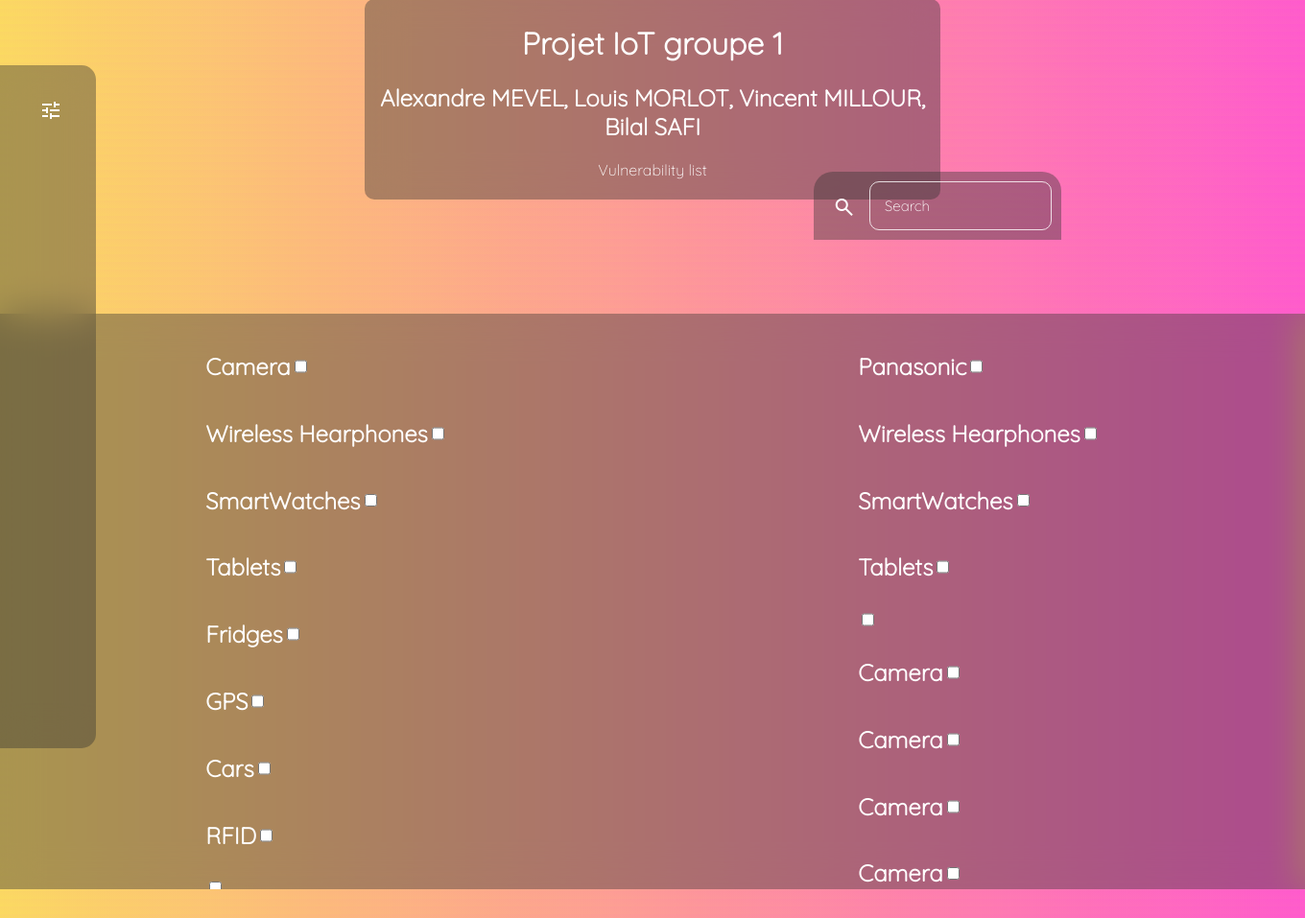
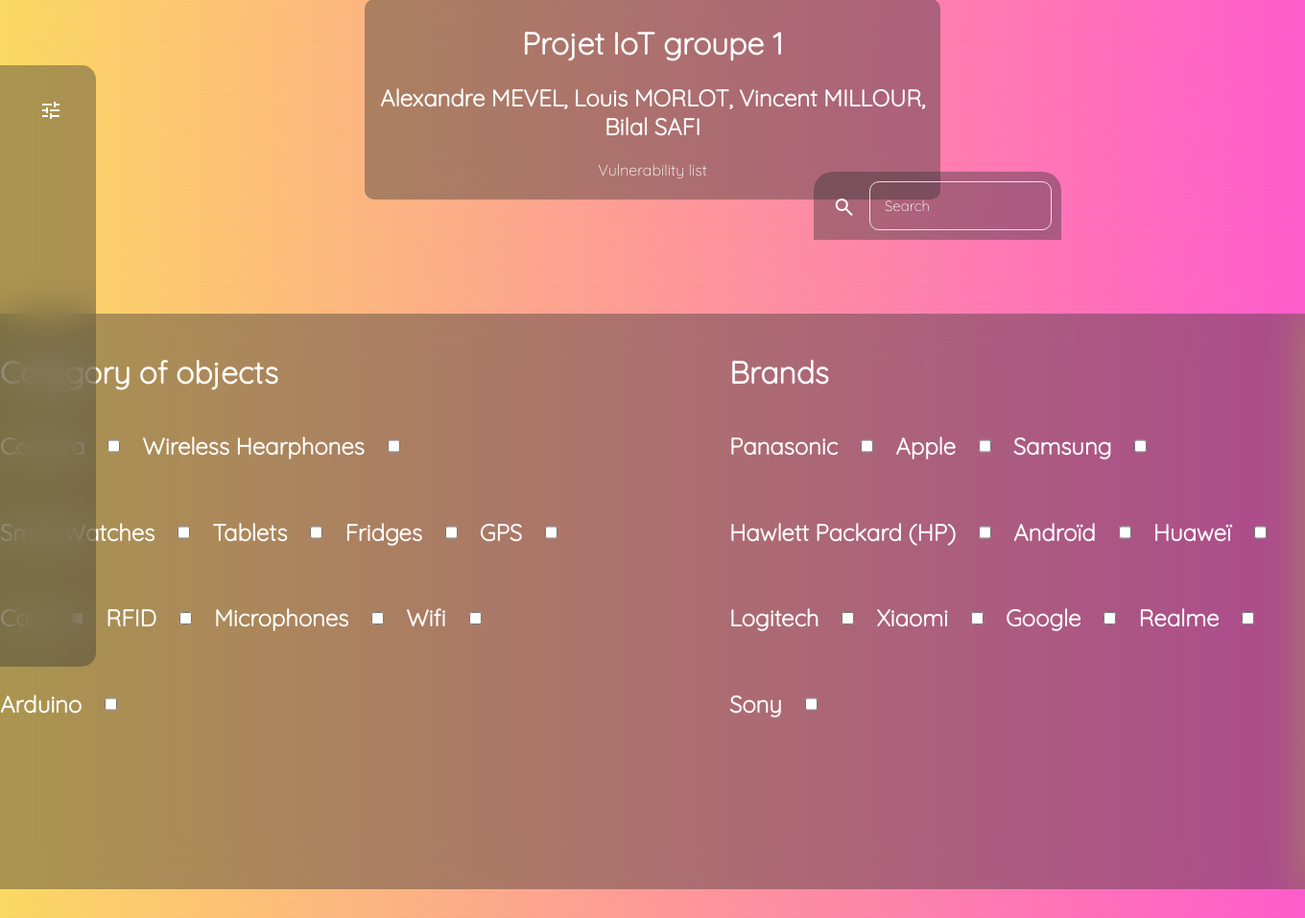
Before and after one commit to comlouis-creator/S-curit-Internet-des-Objets, a Python web app: template flask/templates/index.html in a window 1360 px wide. Shown: the part 31-988 px from the top of the page at 96% size. Run offline with Jinja, Linux system fonts and the light colour scheme; the template is opened without the code that fills it, so the values that code supplies are empty.

Commit message:
catégories d objets et marques au menu

```diff
--- a/flask/static/css/style.css
+++ b/flask/static/css/style.css
@@ -203,9 +203,10 @@ th{
 }
 
 #objects-brands{
-	justify-content: space-around;
+	justify-content: space-between;
 }
 
 .flex{
 	display: flex;
+	gap: 20px;
 }
--- a/flask/templates/index.html
+++ b/flask/templates/index.html
@@ -61,10 +61,6 @@
 							<h2>Word Search</h2><input type="text" name="keyWords" placeholder="Search">
 						</div>
 
-						<h1>More filters : <span class="material-symbols-outlined">
-							add
-							</span></h1>
-
 					<div id="submit-div">
 						<input type="submit" value="Confirm">
 						<input type="reset" value="Reset" id="reset">
@@ -102,9 +98,11 @@
 		<!-- <div style="width: 100%;height: 100px;background: transparent;"></div> -->
 	 {% block content %}{% endblock %}
 
-	 	<div id="objects-brands" class="flex">
-			<div id="objects">
+	 	<div id="objects-brands" class="flex" style="flex-direction: row;">
 
+			<div id="objects" style="width: 600px;">
+				<h1>Category of objects</h1>
+				<div class="flex" style="flex-wrap: wrap;">
 					<div class="flex"><h2>Camera</h2><input type="checkbox"></div>
 					<div class="flex"><h2>Wireless Hearphones</h2><input type="checkbox"></div>
 					<div class="flex"><h2>SmartWatches</h2><input type="checkbox"></div>
@@ -113,24 +111,27 @@
 					<div class="flex"><h2>GPS</h2><input type="checkbox"></div>
 					<div class="flex"><h2>Cars</h2><input type="checkbox"></div>
 					<div class="flex"><h2>RFID</h2><input type="checkbox"></div>
-				<div class="flex"><h2></h2><input type="checkbox"></div>
-				<div class="flex"><h2>Camera</h2><input type="checkbox"></div>
-				<div class="flex"><h2>Camera</h2><input type="checkbox"></div>
-
+					<div class="flex"><h2>Microphones</h2><input type="checkbox"></div>
+					<div class="flex"><h2>Wifi</h2><input type="checkbox"></div>
+					<div class="flex"><h2>Arduino</h2><input type="checkbox"></div>
+				</div>
 			</div>
 
-			<div id="brands">
+			<div id="brands" style="width: 600px;">
+				<h1 style=>Brands</h1>
+				<div class="flex" style="flex-wrap: wrap;">
 					<div class="flex"><h2>Panasonic</h2><input type="checkbox"></div>
-				<div class="flex"><h2>Wireless Hearphones</h2><input type="checkbox"></div>
-				<div class="flex"><h2>SmartWatches</h2><input type="checkbox"></div>
-				<div class="flex"><h2>Tablets</h2><input type="checkbox"></div>
-				<div class="flex"><h2></h2><input type="checkbox"></div>
-				<div class="flex"><h2>Camera</h2><input type="checkbox"></div>
-				<div class="flex"><h2>Camera</h2><input type="checkbox"></div>
-				<div class="flex"><h2>Camera</h2><input type="checkbox"></div>
-				<div class="flex"><h2>Camera</h2><input type="checkbox"></div>
-				<div class="flex"><h2>Camera</h2><input type="checkbox"></div>
-				<div class="flex"><h2>Camera</h2><input type="checkbox"></div>
+					<div class="flex"><h2>Apple</h2><input type="checkbox"></div>
+					<div class="flex"><h2>Samsung</h2><input type="checkbox"></div>
+					<div class="flex"><h2>Hawlett Packard (HP)</h2><input type="checkbox"></div>
+					<div class="flex"><h2>Androïd</h2><input type="checkbox"></div>
+					<div class="flex"><h2>Huaweï</h2><input type="checkbox"></div>
+					<div class="flex"><h2>Logitech</h2><input type="checkbox"></div>
+					<div class="flex"><h2>Xiaomi</h2><input type="checkbox"></div>
+					<div class="flex"><h2>Google</h2><input type="checkbox"></div>
+					<div class="flex"><h2>Realme</h2><input type="checkbox"></div>
+					<div class="flex"><h2>Sony</h2><input type="checkbox"></div>
+				</div>
 			</div>
 		</div>
 
```
Lines whose indentation alone changed are shown as unchanged.
